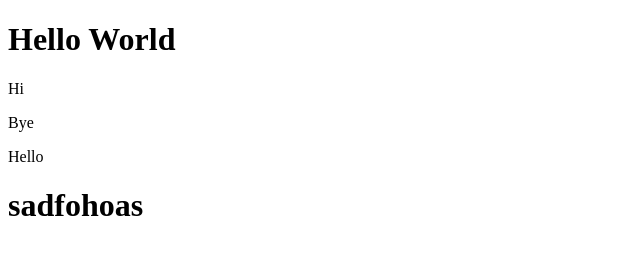
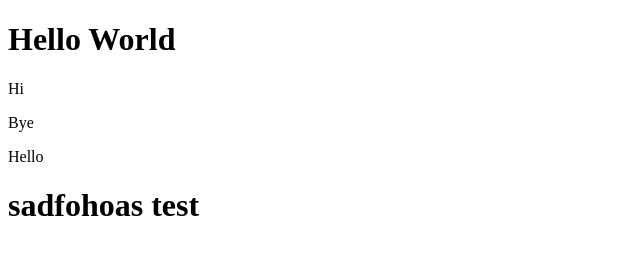
Before and after one commit to coolingapp/test, a plain HTML site: page index.html in a window 1280 px wide. Shown: the full height of the page, 0-640 px from the left. Drawn offline with Linux system fonts and the light colour scheme.

Commit message:
add test

```diff
--- a/index.html
+++ b/index.html
@@ -10,6 +10,6 @@
     <p>Hi</p>
     <p>Bye</p>
     <p>Hello</p>
-    <h1>sadfohoas</h1>
+    <h1>sadfohoas test</h1>
 </body>
 </html>
```
